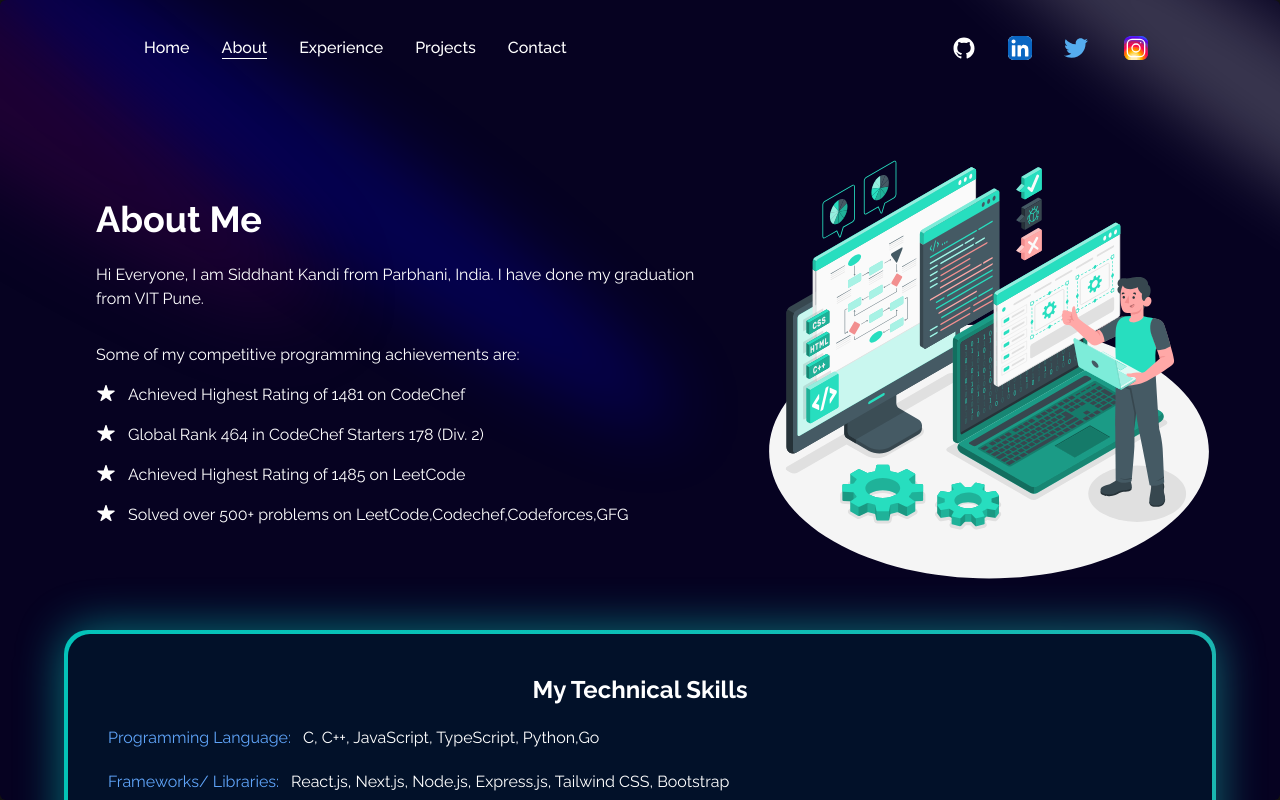
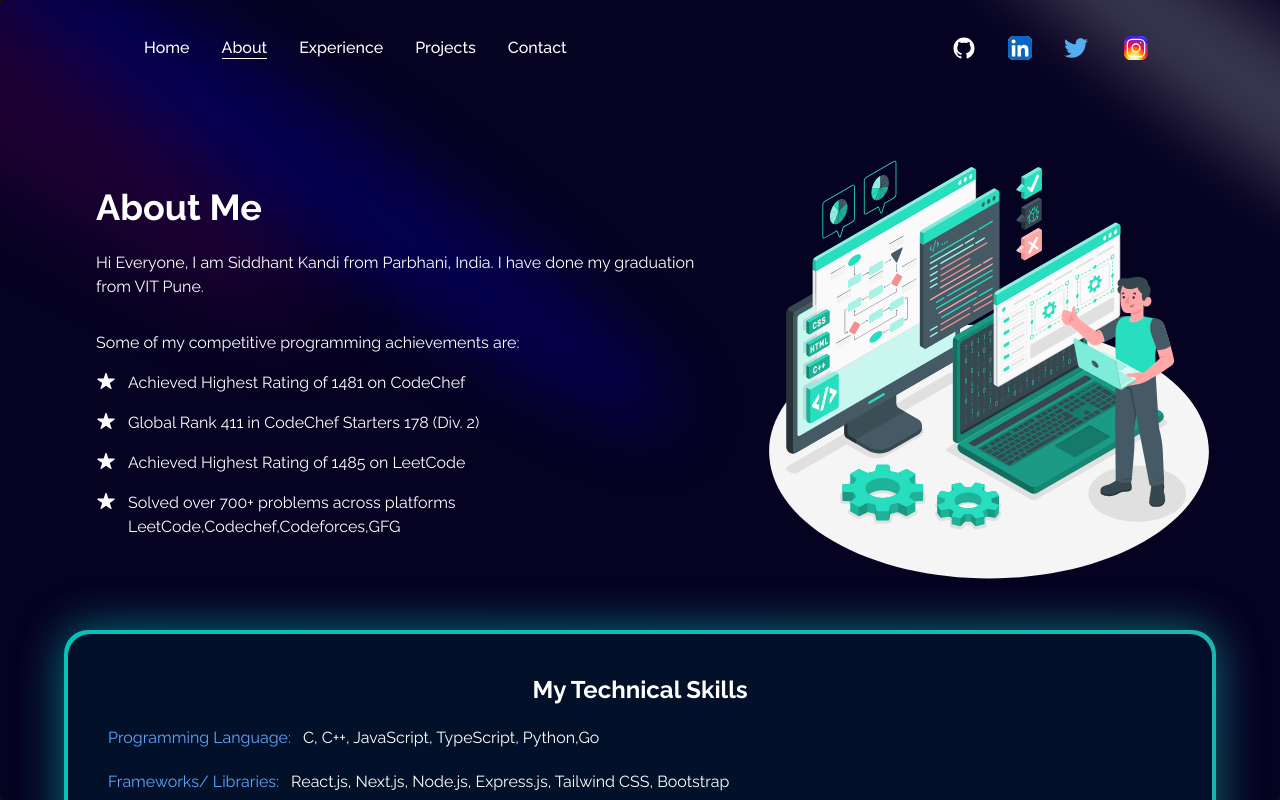
Before and after one commit to SiddhantKandi/portfolio, a Next.js app: page /about in a window 1280 px wide. Shown: the top 800 px of the page. Built offline with nearby package versions, Linux system fonts and the light colour scheme.

Commit message:
fix: update achievements section for accuracy

```diff
--- a/src/app/about/page.tsx
+++ b/src/app/about/page.tsx
@@ -21,9 +21,9 @@
 
   const ACHIEVEMENTS = [
     "Achieved Highest Rating of 1481 on CodeChef",
-    "Global Rank 464 in CodeChef Starters 178 (Div. 2)",
+    "Global Rank 411 in CodeChef Starters 178 (Div. 2)",
     "Achieved Highest Rating of 1485 on LeetCode",
-    "Solved over 500+ problems on LeetCode,Codechef,Codeforces,GFG",
+    "Solved over 700+ problems across platforms LeetCode,Codechef,Codeforces,GFG",
   ];
 
   return (
```
